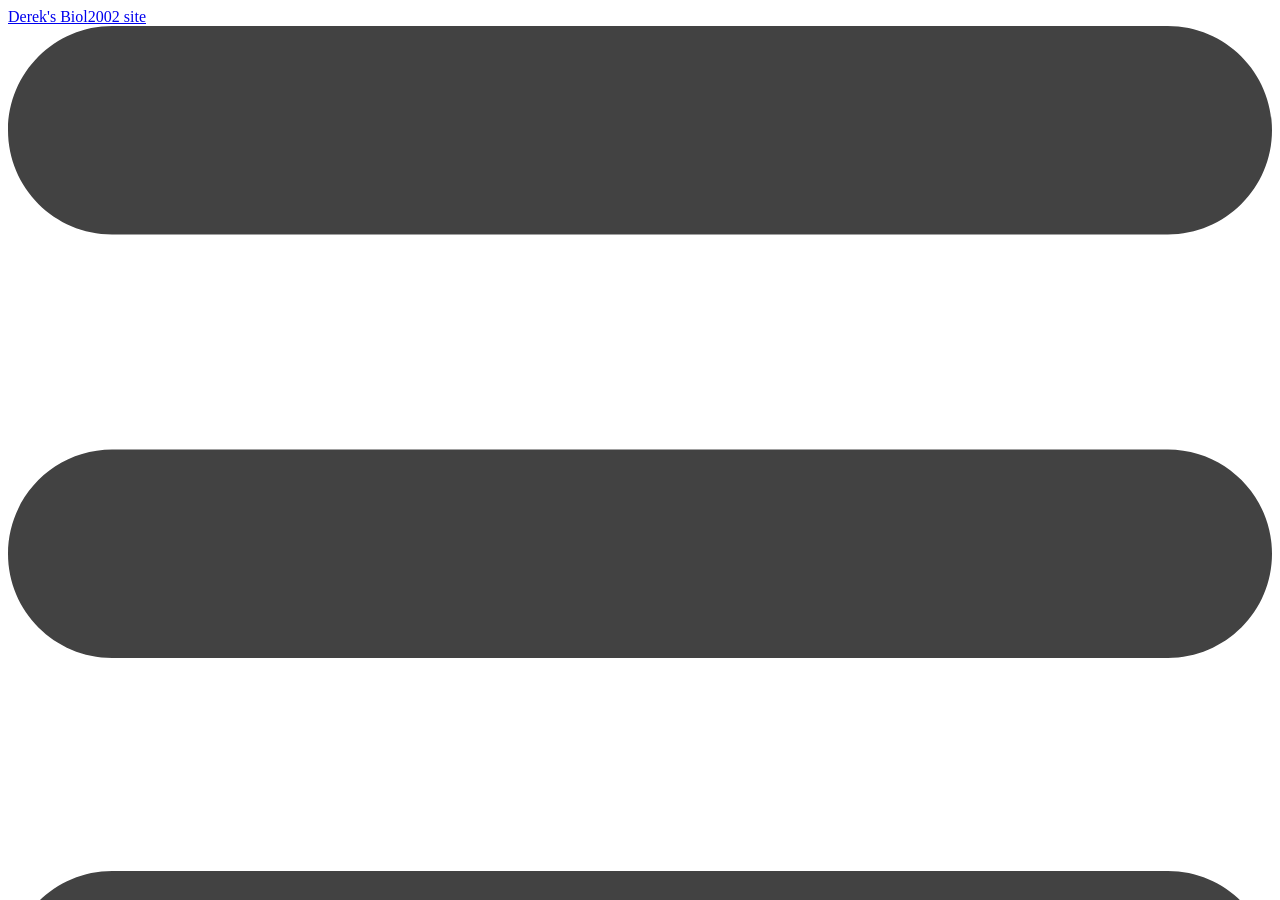
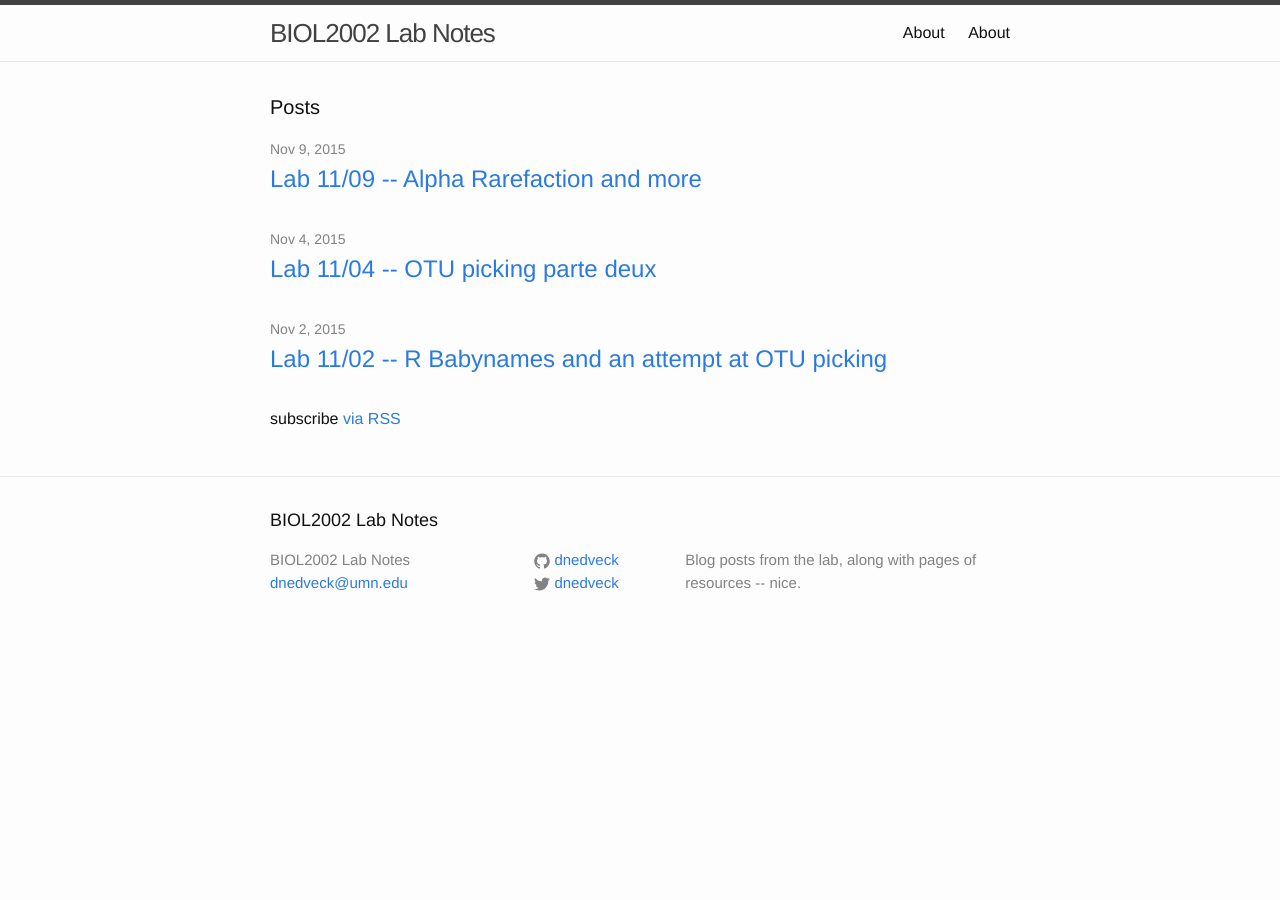
Before and after one commit to dnedveck/biol2002, a Jekyll site: the page built from index.html, in a window 1280 px wide and 900 px high. Built offline with Jekyll 4.4.1, drawn with Linux system fonts in a browser that asks for light colours; some of the changed text lies outside the part shown.

Commit message:
fixing config errors?

```diff
--- a/_config.yml
+++ b/_config.yml
@@ -6,12 +6,12 @@
 # 'jekyll serve'. If you change this file, please restart the server process.
 
 # Site settings
-title: Derek's Biol2002 site
+title: BIOL2002 Lab Notes
 email: dnedveck@umn.edu
 description: > # this means to ignore newlines until "baseurl:"
   Blog posts from the lab, along with pages of resources -- nice.
-baseurl: "biol2002" # the subpath of your site, e.g. /blog
-url: "http://dnedveck.github.io/" # the base hostname & protocol for your site
+baseurl: "" # the subpath of your site, e.g. /blog
+url: "" # the base hostname & protocol for your site
 twitter_username: dnedveck
 github_username:  dnedveck
 
```
